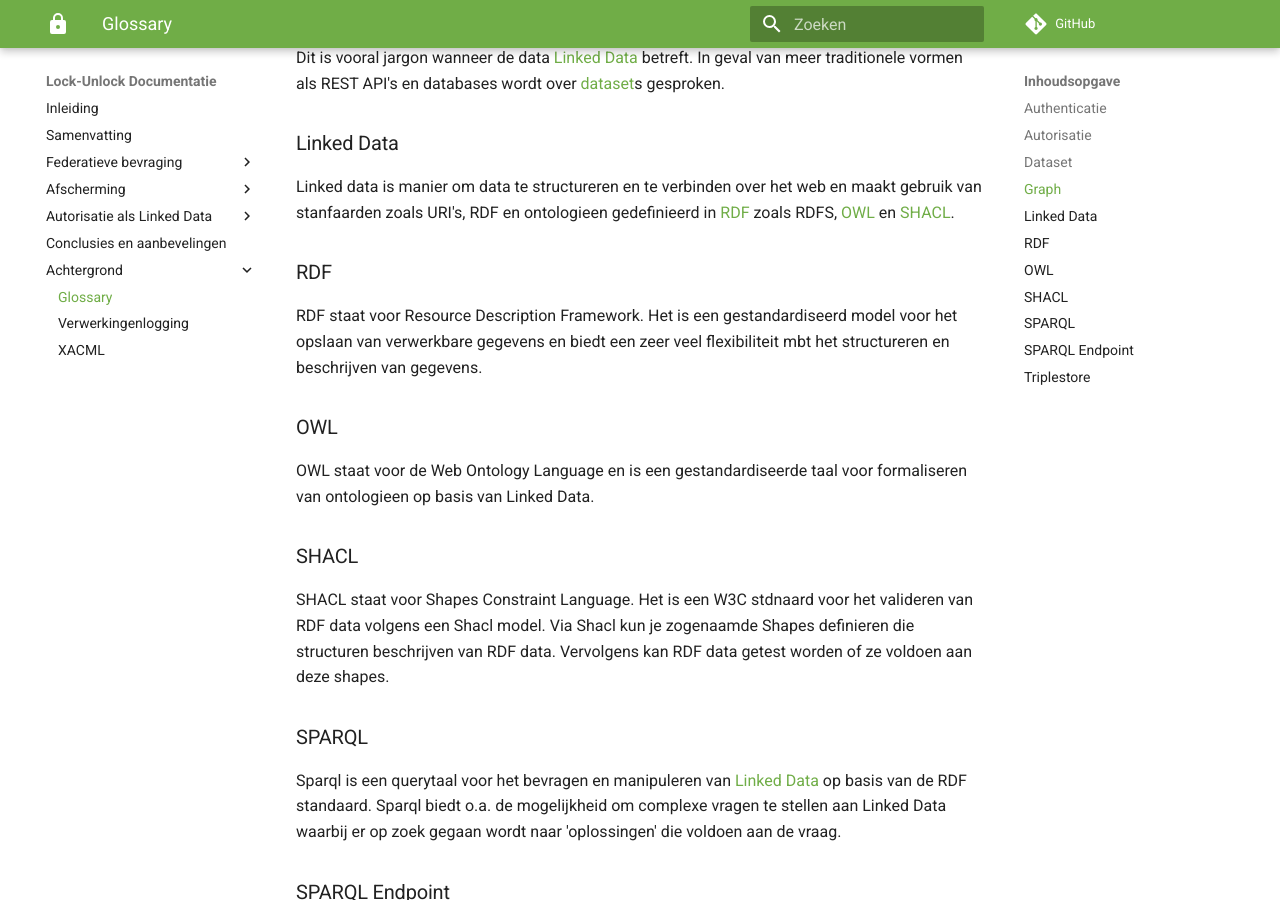
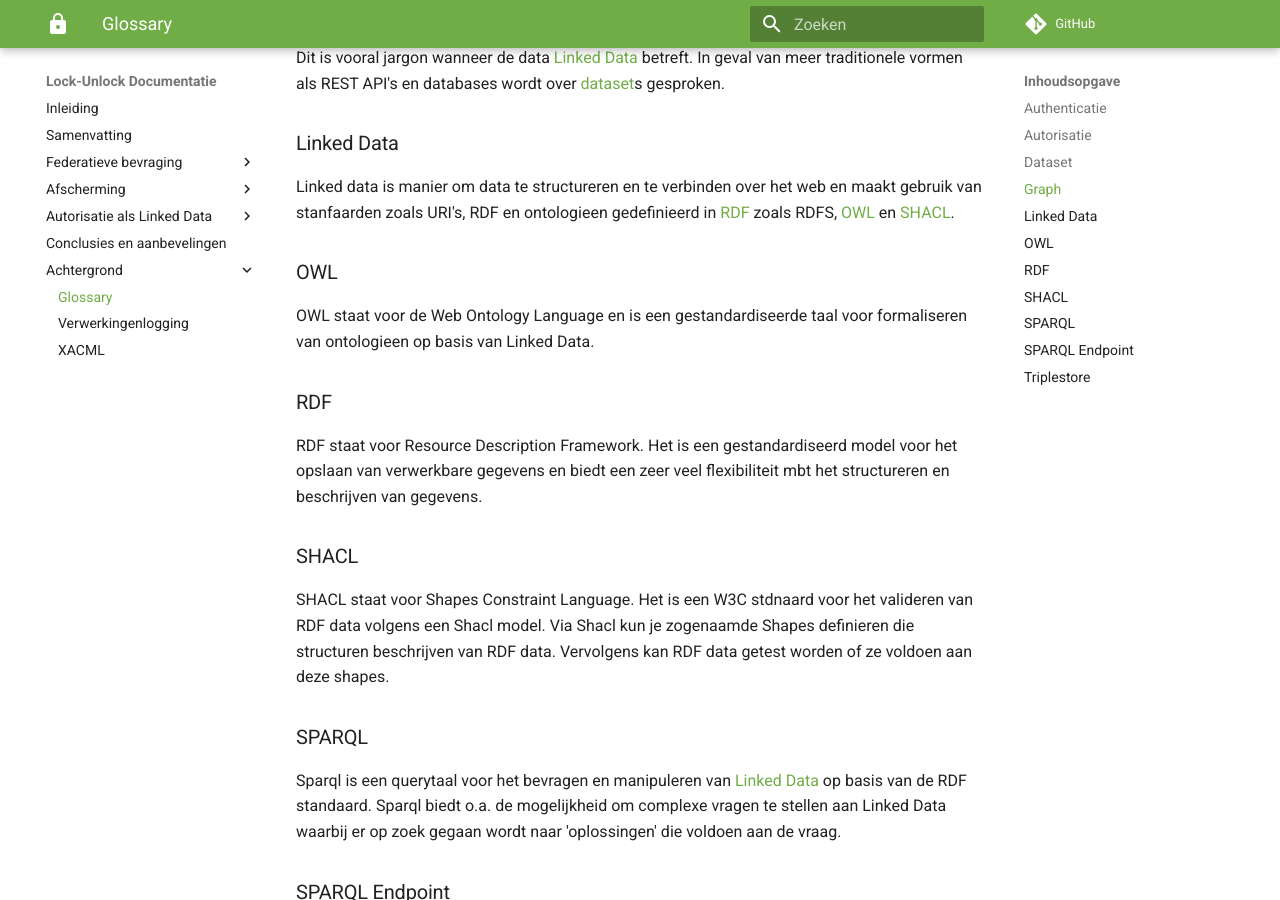
Before and after one commit to kadaster-labs/lock-unlock-docs, an MkDocs documentation site: the page built from docs/achtergrond/glossary.md, in a window 1280 px wide and 900 px high, scrolled down 888 px. Built offline with MkDocs 1.6.1 and Material for MkDocs 9.7.7, drawn with Linux system fonts in a browser that asks for light colours; comment, search, counter and statistics services are not loaded.

Commit message:
alfabetische volgorde

```diff
--- a/docs/achtergrond/glossary.md
+++ b/docs/achtergrond/glossary.md
@@ -42,16 +42,16 @@ Linked data is manier om data te structureren en te verbinden over het web en ma
 stanfaarden zoals URI's, RDF en ontologieen gedefinieerd in [RDF](#rdf) zoals RDFS, [OWL](#owl) en
 [SHACL](#shacl).
 
+### OWL
+
+OWL staat voor de Web Ontology Language en is een gestandardiseerde taal voor formaliseren van
+ontologieen op basis van Linked Data.
+
 ### RDF
 
 RDF staat voor Resource Description Framework. Het is een gestandardiseerd model voor het opslaan
 van verwerkbare gegevens en biedt een zeer veel flexibiliteit mbt het structureren en beschrijven
 van gegevens.
-
-### OWL
-
-OWL staat voor de Web Ontology Language en is een gestandardiseerde taal voor formaliseren van
-ontologieen op basis van Linked Data.
 
 ### SHACL
 
```
